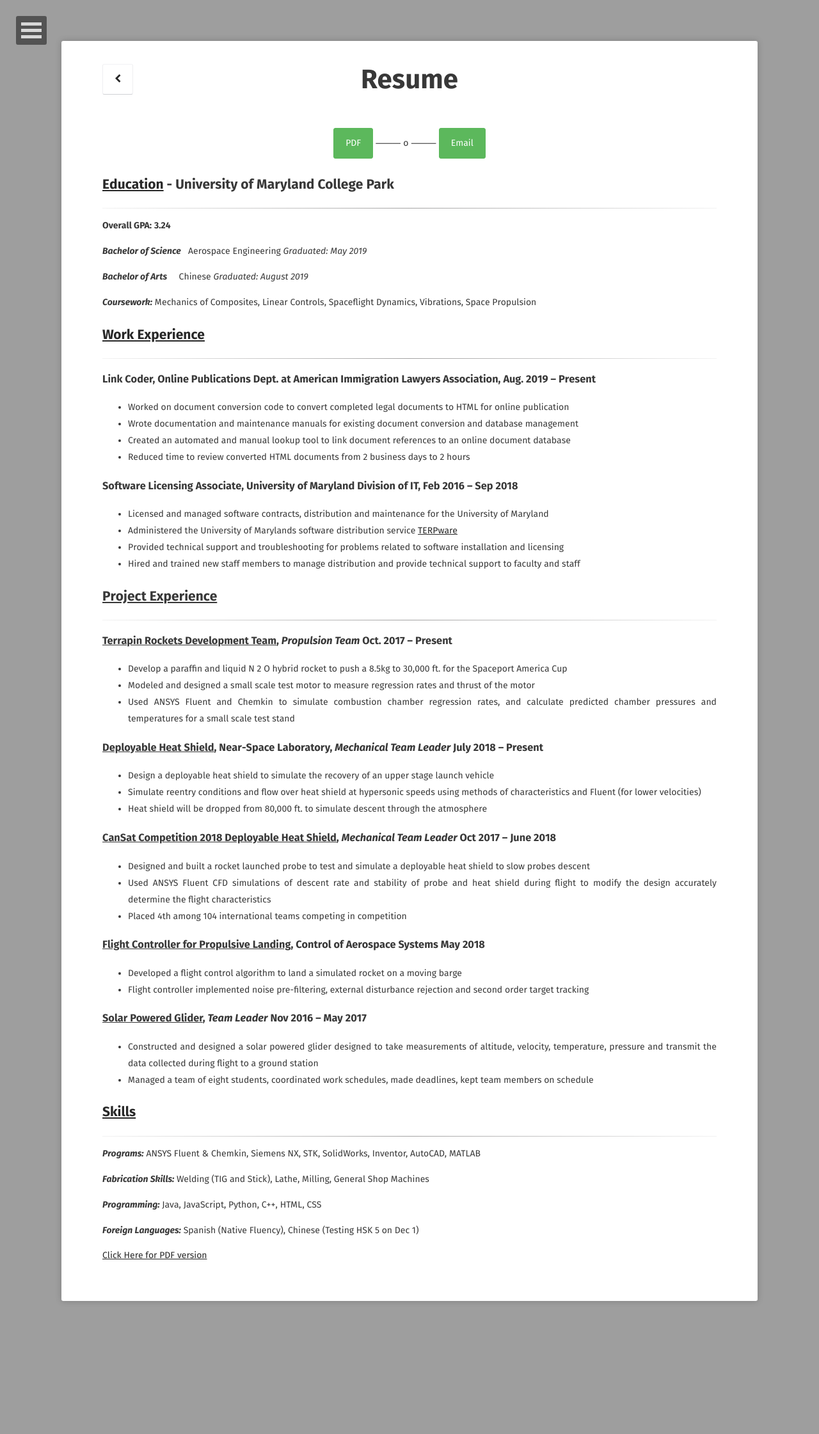
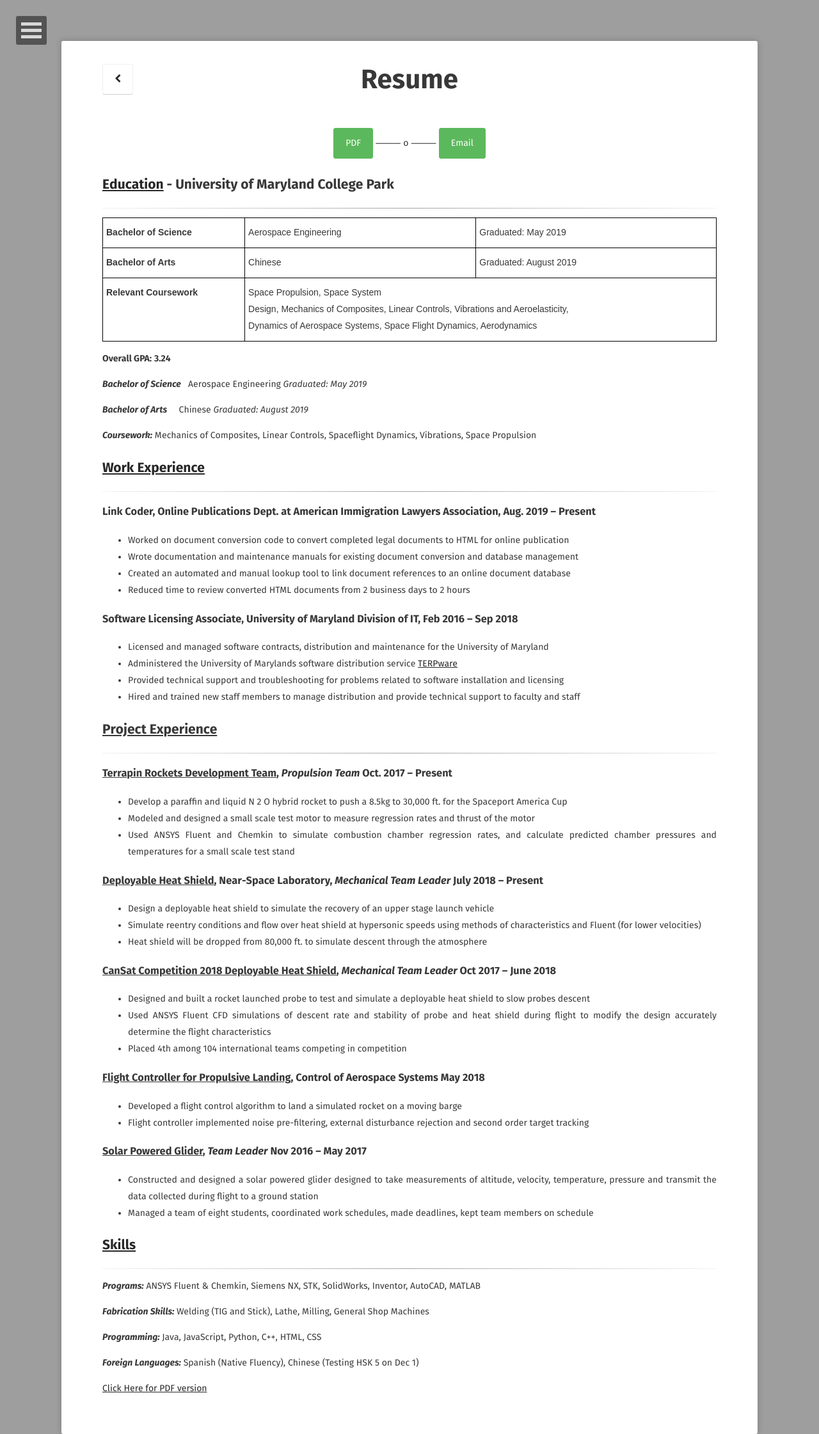
Before and after one commit to andanao/Personal-Site, a Jekyll site: the page built from resume/2018-02-10-resume.md, in a window 1280 px wide. Shown: the whole page at 64% size. Built offline with Jekyll 4.4.1, drawn with Linux system fonts in a browser that asks for light colours; some web fonts are replaced; before the commit the page ends 2034 px from its top, so only the background shows below that.

Commit message:
testing resume formatting

```diff
--- a/resume/2018-02-10-resume.md
+++ b/resume/2018-02-10-resume.md
@@ -12,6 +12,30 @@ permalink: /resume/
 ## [Education](/resume/#education)  -  University of Maryland College Park
 
 ---
+
+<style type="text/css">
+.tg  {border-collapse:collapse;border-spacing:0;}
+.tg td{font-family:Arial, sans-serif;font-size:14px;padding:10px 5px;border-style:solid;border-width:1px;overflow:hidden;word-break:normal;border-color:black;}
+.tg th{font-family:Arial, sans-serif;font-size:14px;font-weight:normal;padding:10px 5px;border-style:solid;border-width:1px;overflow:hidden;word-break:normal;border-color:black;}
+.tg .tg-mcqj{font-weight:bold;border-color:#000000;text-align:left;vertical-align:top}
+.tg .tg-73oq{border-color:#000000;text-align:left;vertical-align:top}
+</style>
+<table class="tg">
+  <tr>
+    <th class="tg-mcqj">Bachelor of Science</th>
+    <th class="tg-73oq">Aerospace Engineering</th>
+    <th class="tg-73oq">Graduated: May 2019</th>
+  </tr>
+  <tr>
+    <td class="tg-mcqj">Bachelor of Arts</td>
+    <td class="tg-73oq">Chinese</td>
+    <td class="tg-73oq">Graduated: August 2019</td>
+  </tr>
+  <tr>
+    <td class="tg-mcqj">Relevant Coursework</td>
+    <td class="tg-73oq" colspan="2">Space Propulsion, Space System<br>Design, Mechanics of Composites, Linear Controls, Vibrations and Aeroelasticity,<br>Dynamics of Aerospace Systems, Space Flight Dynamics, Aerodynamics</td>
+  </tr>
+</table>
 
 **Overall GPA:**  **3.24**
 
```
